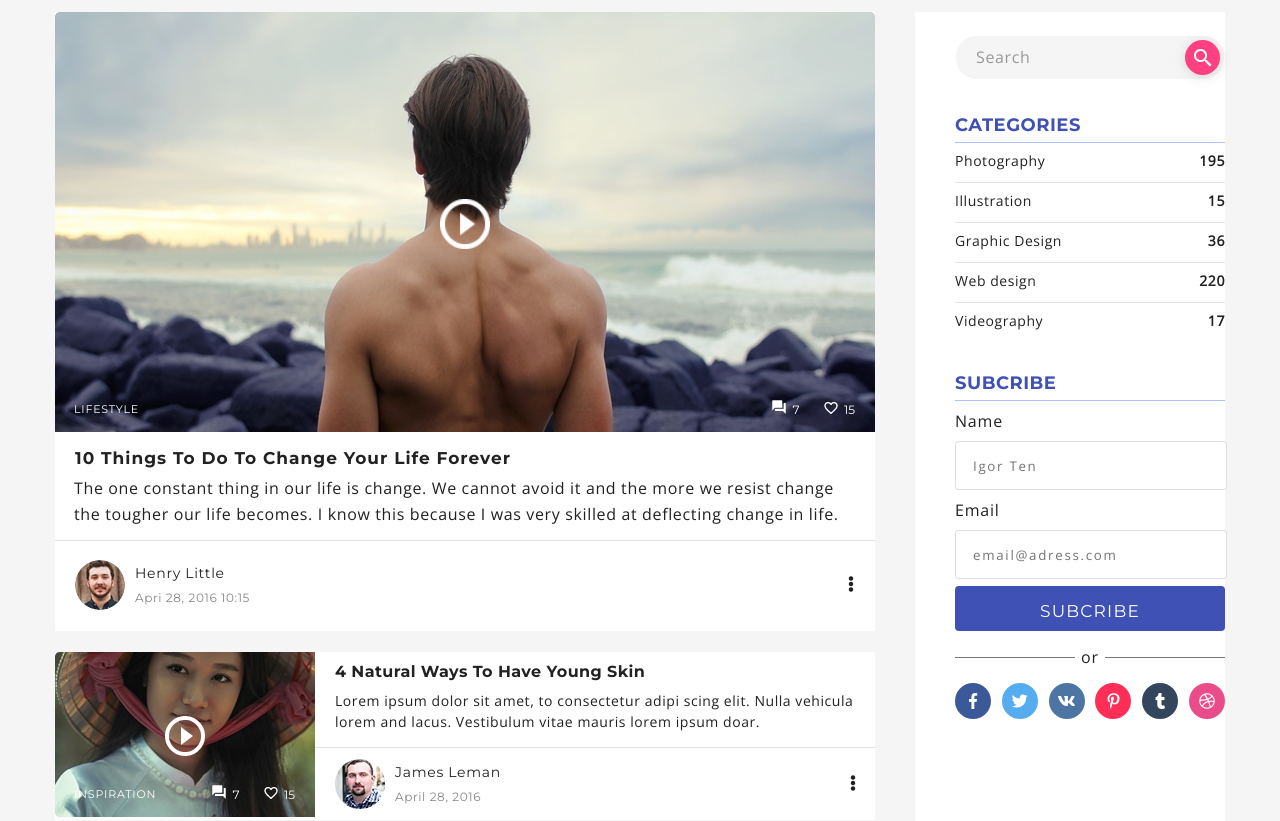
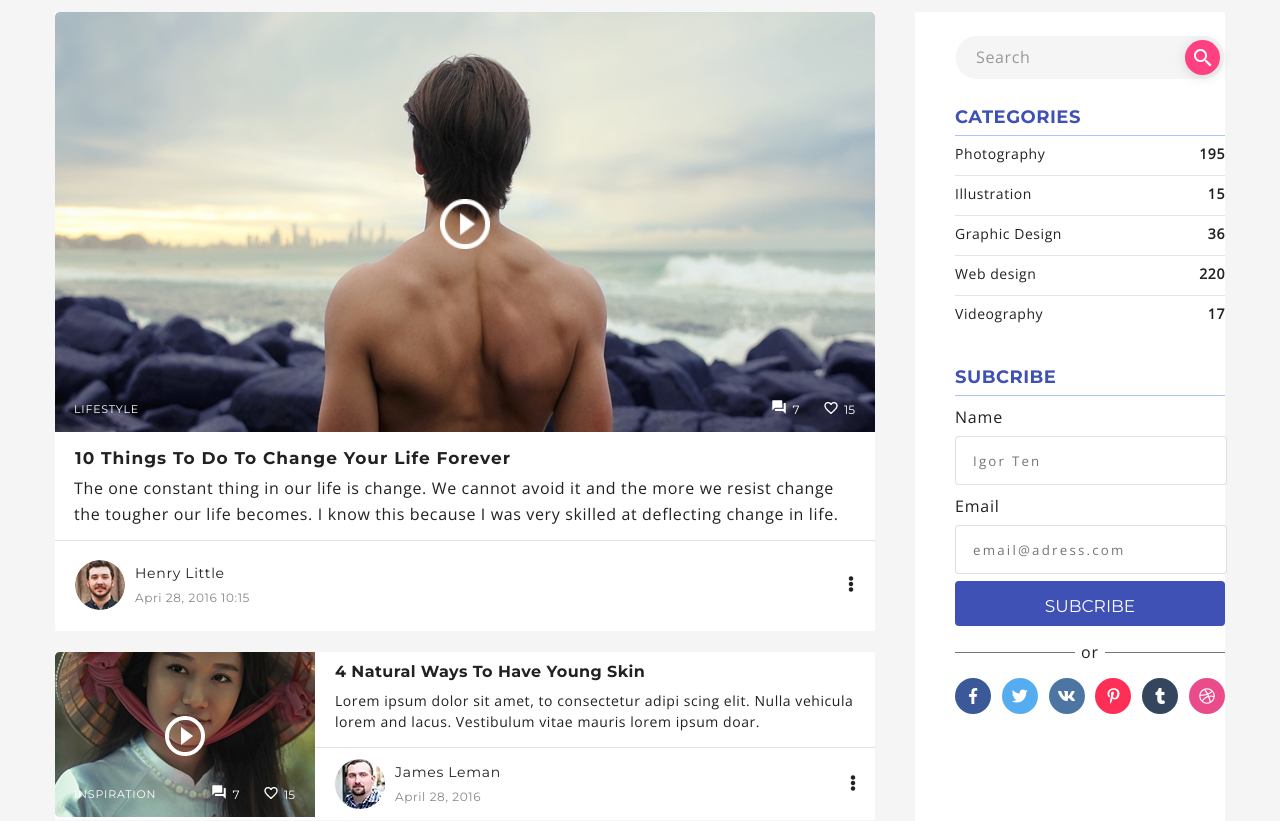
Before and after one commit to OliaKvasha/hw1, a PHP site: page / in a window 1280 px wide. Shown: the part 919-1740 px from the top of the page. Run offline with PHP 8.4, Linux system fonts and the light colour scheme; some libraries are stand-ins or nearby versions.

Commit message:
sidebar-menu + sidebar-form

```diff
--- a/hw6/css/style.css
+++ b/hw6/css/style.css
@@ -646,8 +646,12 @@ body {
   color: #3f51b5;
   font-size: 18px;
   letter-spacing: 0.5px;
-  padding: 36px 0 8px;
+  padding: 28px 0 9px;
   border-bottom: 1px solid rgba(41, 98, 255, 0.38);
+}
+
+.sidebar-menu {
+  padding-bottom: 9px;
 }
 
 .sidebar-menu__item {
@@ -683,16 +687,16 @@ body {
 
 .sidebar-form__label {
   display: block;
-  padding: 12px 0;
+  padding: 13px 0 11px;
 }
 
 .sidebar-form__field {
-  min-width: 251px;
+  width: 251px;
   height: 45px;
   border-radius: 4px;
   border: 1px solid rgba(0, 0, 0, 0.12);
   padding-left: 17px;
-  letter-spacing: 1.7px;
+  letter-spacing: 2.2px;
 }
 
 .sidebar__btn-subscribe {
@@ -700,6 +704,7 @@ body {
   height: 45px;
   border-radius: 4px;
   background-color: #3f51b5;
+  letter-spacing: 0;
 }
 
 .social-links__title {
```
